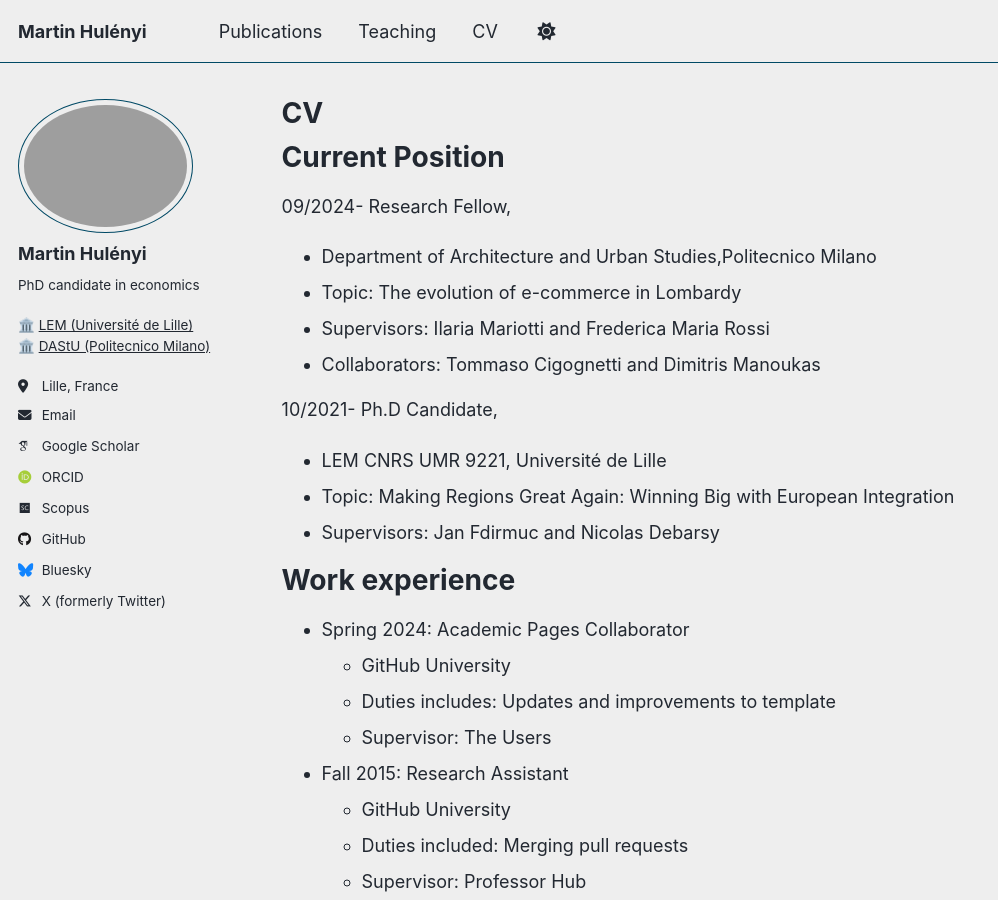
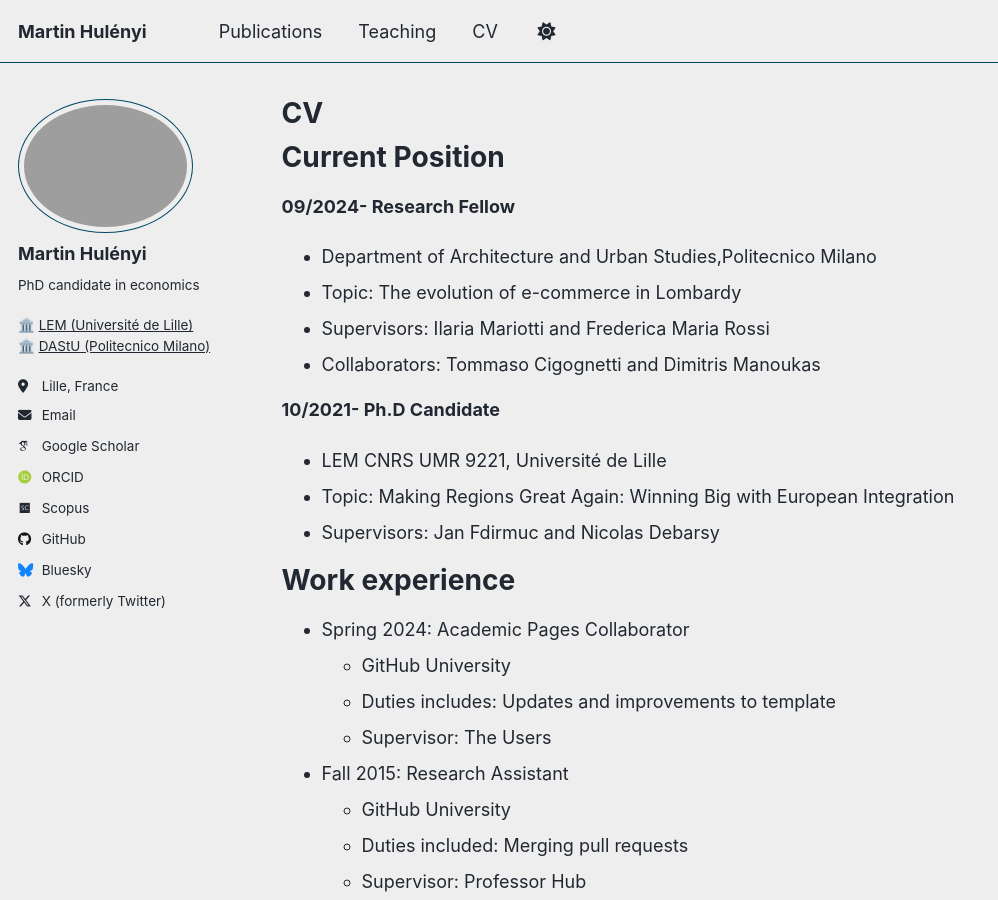
Before and after one commit to martinhulenyi/martinhulenyi.github.io, a Jekyll site: the page built from _pages/cv.md, in a window 1280 px wide and 900 px high. Shown: the whole window, without its empty margins (0-998 px from the left). Built offline with Jekyll 4.4.1, drawn with Linux system fonts in a browser that asks for light colours; some web fonts are replaced; a script that is not in the unit is left out.

Commit message:
Update cv.md

```diff
--- a/_pages/cv.md
+++ b/_pages/cv.md
@@ -9,9 +9,9 @@ redirect_from:
 
 {% include base_path %}
 
-Current Position
+**Current Position**
 ======
-09/2024- Research Fellow,
+**09/2024- Research Fellow**
 * Department of Architecture and Urban Studies,Politecnico Milano
 * Topic: The evolution of e-commerce in Lombardy
 * Supervisors: Ilaria Mariotti and Frederica Maria Rossi
@@ -19,7 +19,7 @@ Current Position
 
 
 
-10/2021- Ph.D Candidate,
+**10/2021- Ph.D Candidate**
 * LEM CNRS UMR 9221, Université de Lille
 * Topic: Making Regions Great Again: Winning Big with European Integration
 * Supervisors: Jan Fdirmuc and Nicolas Debarsy
```
